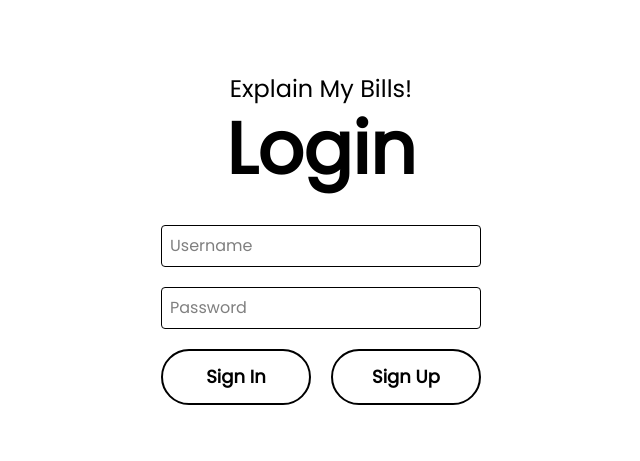
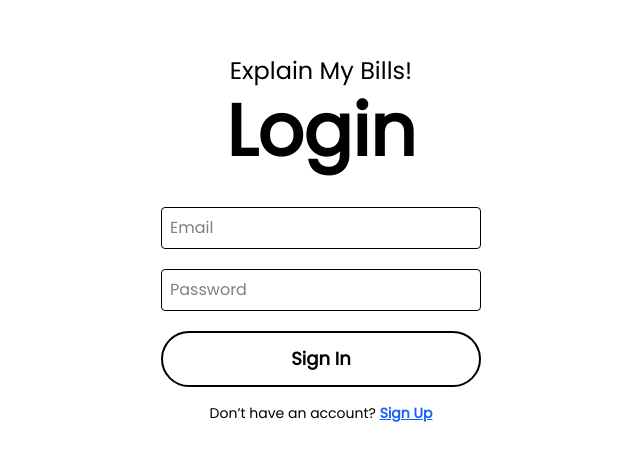
Before and after one commit to ShawnMayol/explain-my-bills, a React (Vite) app in the folder frontend/: page /signin in a window 1280 px wide. Shown: the part 161-622 px from the top of the page, without its empty margins (319-959 px from the left). Built offline with nearby package versions, Linux system fonts and the light colour scheme; no server answers.

Commit message:
feat: implement email authentication

```diff
--- a/frontend/src/pages/Dashboard.jsx
+++ b/frontend/src/pages/Dashboard.jsx
@@ -1,6 +1,34 @@
-import React from 'react';
+import React, { useEffect, useState } from 'react';
+import { useNavigate } from 'react-router-dom';
+import { auth } from '../../firebase/firebaseConfig';
+import { onAuthStateChanged, signOut } from 'firebase/auth';
 
 export default function Dashboard() {
+  const [user, setUser] = useState(null);
+  const navigate = useNavigate();
+
+  // Monitor authentication state
+  useEffect(() => {
+    const unsubscribe = onAuthStateChanged(auth, (currentUser) => {
+      if (!currentUser) {
+        navigate('/');
+      } else {
+        setUser(currentUser);
+      }
+    });
+
+    return () => unsubscribe();
+  }, [navigate]);
+
+  const handleLogout = async () => {
+    try {
+      await signOut(auth);
+      navigate('/');
+    } catch (error) {
+      console.error('Error signing out:', error);
+    }
+  };
+
   return (
     <div className="flex h-screen w-screen">
       {/* Sidebar */}
@@ -11,7 +39,9 @@ export default function Dashboard() {
             <p className="text-xs text-gray-500">June 20, 2025</p>
           </div>
           <div className="mb-10">
-            <h2 className="text-xl font-semibold mb-4">Hello, Juan!</h2>
+            <h2 className="text-xl font-semibold mb-4">
+              Hello, {user?.displayName || user?.email || 'User'}!
+            </h2>
             <nav className="flex flex-col space-y-3">
               <a href="#" className="font-semibold hover:underline">Home</a>
               <a href="#" className="font-semibold hover:underline">Analytics</a>
@@ -21,7 +51,9 @@ export default function Dashboard() {
             </nav>
           </div>
         </div>
-        <a href="#" className="text-sm font-semibold underline">Sign-out</a>
+        <button onClick={handleLogout} className="text-sm font-semibold underline text-left">
+          Sign-out
+        </button>
       </div>
 
       {/* Main Content */}
--- a/frontend/src/pages/LandingPage.jsx
+++ b/frontend/src/pages/LandingPage.jsx
@@ -28,7 +28,9 @@ export default function LandingPage() {
         <div className="h-screen w-screen items-center flex flex-col justify-center">
             <div>
                 <p className="text-2xl mb-2 text-start">
-                    {user ? `Welcome Back, ${user.displayName || user.email}!` : "Welcome!"}
+                    {user
+                        ? `Welcome Back, ${user.displayName || user.email}!`
+                        : "Welcome!"}
                 </p>
                 <h1 className="text-7xl font-bold mb-14">Explain My Bills!</h1>
             </div>
--- a/frontend/src/pages/SignIn.jsx
+++ b/frontend/src/pages/SignIn.jsx
@@ -1,37 +1,75 @@
-import React from "react";
-import { Link } from "react-router-dom";
+import React, { useState, useEffect } from "react";
+import { Link, useNavigate } from "react-router-dom";
+import { signInWithEmailAndPassword, onAuthStateChanged } from "firebase/auth";
+import { auth } from "../../firebase/firebaseConfig";
 
 export default function SignIn() {
+    const [email, setEmail] = useState("");
+    const [password, setPassword] = useState("");
+    const [error, setError] = useState("");
+
+    const navigate = useNavigate();
+
+    useEffect(() => {
+        const unsubscribe = onAuthStateChanged(auth, (user) => {
+            if (user) {
+                navigate("/dashboard");
+            }
+        });
+        return () => unsubscribe();
+    }, [navigate]);
+
+    const handleSubmit = async (e) => {
+        e.preventDefault();
+        setError("");
+
+        try {
+            await signInWithEmailAndPassword(auth, email, password);
+            navigate("/dashboard");
+        } catch (err) {
+            setError("Invalid email or password.");
+        }
+    };
+
     return (
         <div className="h-screen w-screen items-center flex flex-col justify-center">
             <p className="text-2xl mb-2">Explain My Bills!</p>
             <h1 className="text-7xl font-bold">Login</h1>
-            <form className="flex flex-col mt-10 w-1/4">
+
+            <form onSubmit={handleSubmit} className="flex flex-col mt-10 w-1/4">
                 <input
-                    type="text"
-                    placeholder="Username"
+                    type="email"
+                    placeholder="Email"
                     className="mb-5 p-2 border rounded"
+                    value={email}
+                    onChange={(e) => setEmail(e.target.value)}
                 />
                 <input
                     type="password"
                     placeholder="Password"
                     className="mb-5 p-2 border rounded"
+                    value={password}
+                    onChange={(e) => setPassword(e.target.value)}
                 />
-                <div className="flex gap-5 text-center">
-                    <Link
-                        to="/signin"
+
+                {error && <p className="text-red-500 mb-4">{error}</p>}
+
+                <div className="flex flex-col items-center text-center">
+                    <button
                         type="submit"
-                        className="p-3 text-lg border-2 font-semibold rounded-4xl hover:cursor-pointer w-1/2"
+                        className="p-3 text-lg border-2 font-semibold rounded-4xl hover:cursor-pointer w-full mb-4"
                     >
                         Sign In
-                    </Link>
-                    <Link
-                        to="/signup"
-                        type="submit"
-                        className="p-3 text-lg border-2 font-semibold rounded-4xl hover:cursor-pointer w-1/2"
-                    >
-                        Sign Up
-                    </Link>
+                    </button>
+                    <p className="text-sm">
+                        Don’t have an account?{" "}
+                        <Link
+                            to="/signup"
+                            className="font-semibold underline text-blue-600"
+                        >
+                            Sign Up
+                        </Link>
+                    </p>
                 </div>
             </form>
         </div>
--- a/frontend/src/pages/SignUp.jsx
+++ b/frontend/src/pages/SignUp.jsx
@@ -1,6 +1,10 @@
-import React, { useState } from "react";
+import React, { useState, useEffect } from "react";
 import { Link, useNavigate } from "react-router-dom";
-import { createUserWithEmailAndPassword, updateProfile } from "firebase/auth";
+import {
+    createUserWithEmailAndPassword,
+    updateProfile,
+    onAuthStateChanged,
+} from "firebase/auth";
 import { auth } from "../../firebase/firebaseConfig";
 
 export default function SignUp() {
@@ -12,6 +16,15 @@ export default function SignUp() {
 
     const navigate = useNavigate();
 
+    useEffect(() => {
+        const unsubscribe = onAuthStateChanged(auth, (user) => {
+            if (user) {
+                navigate("/dashboard");
+            }
+        });
+        return () => unsubscribe();
+    }, [navigate]);
+
     const handleSubmit = async (e) => {
         e.preventDefault();
         setError("");
@@ -22,7 +35,11 @@ export default function SignUp() {
         }
 
         try {
-            const userCredential = await createUserWithEmailAndPassword(auth, email, password);
+            const userCredential = await createUserWithEmailAndPassword(
+                auth,
+                email,
+                password
+            );
             await updateProfile(userCredential.user, {
                 displayName: username,
             });
@@ -69,19 +86,22 @@ export default function SignUp() {
 
                 {error && <p className="text-red-500 mb-4">{error}</p>}
 
-                <div className="flex gap-5 text-center">
-                    <Link
-                        to="/signin"
-                        className="p-3 text-lg border-2 font-semibold rounded-4xl hover:cursor-pointer w-1/2"
-                    >
-                        Sign In
-                    </Link>
+                <div className="flex flex-col items-center text-center">
                     <button
                         type="submit"
-                        className="p-3 text-lg border-2 font-semibold rounded-4xl hover:cursor-pointer w-1/2"
+                        className="p-3 text-lg border-2 font-semibold rounded-4xl hover:cursor-pointer w-full mb-4"
                     >
                         Sign Up
                     </button>
+                    <p className="text-sm">
+                        Already have an account?{" "}
+                        <Link
+                            to="/signin"
+                            className="font-semibold underline text-blue-600"
+                        >
+                            Sign In
+                        </Link>
+                    </p>
                 </div>
             </form>
         </div>
```
